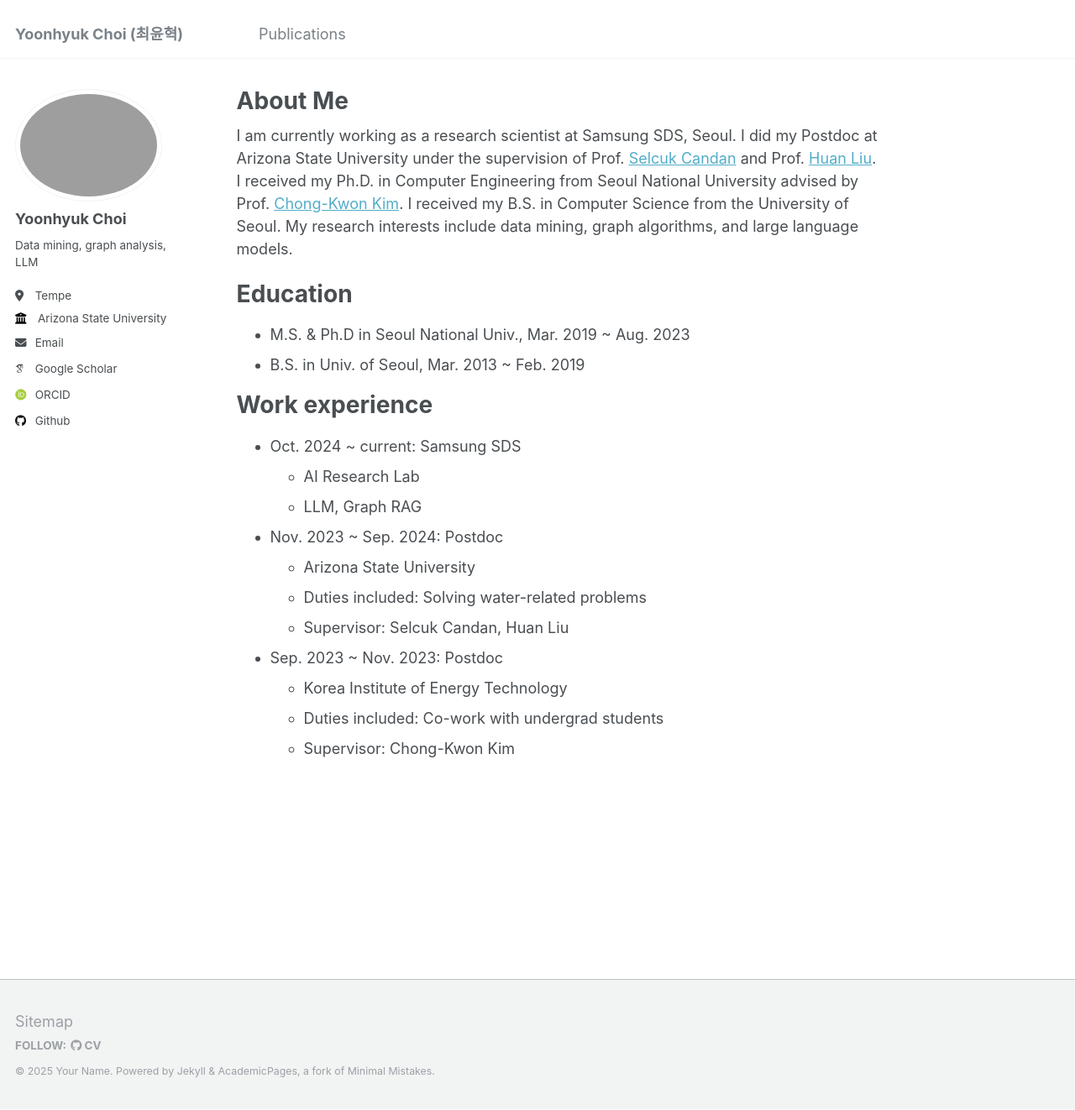
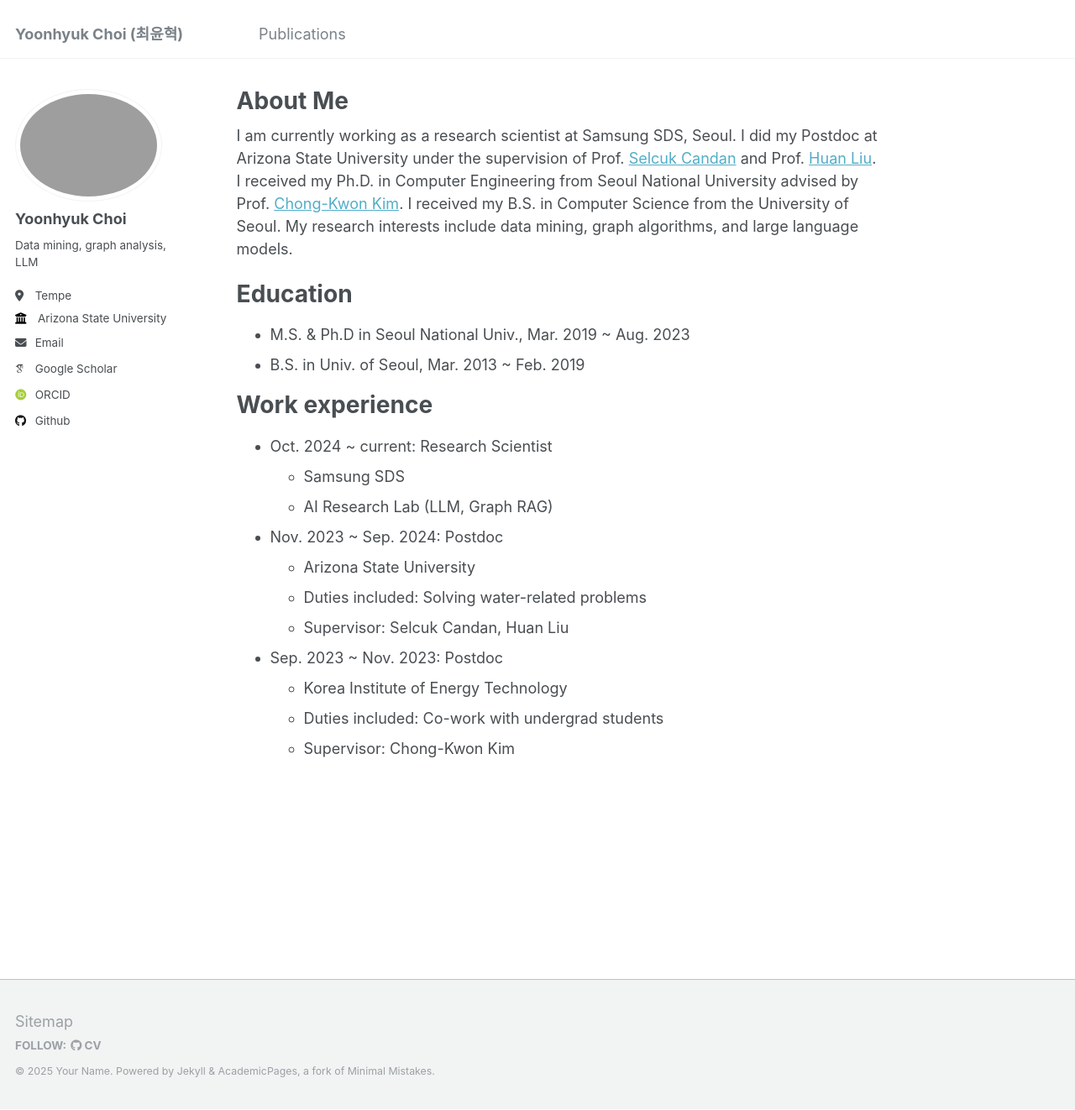
Before and after one commit to ChoiYoonHyuk/ChoiYoonHyuk.github.io, a Jekyll site: the page built from _pages/about.md, in a window 1280 px wide and 1322 px high. Shown: the whole window at 84% size. Built offline with Jekyll 4.4.1, drawn with Linux system fonts in a browser that asks for light colours; some web fonts are replaced.

Commit message:
Update about.md

```diff
--- a/_pages/about.md
+++ b/_pages/about.md
@@ -17,9 +17,9 @@ Education
 
 Work experience
 ======
-* Oct. 2024 ~ current: Samsung SDS
-  * AI Research Lab
-  * LLM, Graph RAG
+* Oct. 2024 ~ current: Research Scientist
+  * Samsung SDS
+  * AI Research Lab (LLM, Graph RAG)
 
 * Nov. 2023 ~ Sep. 2024: Postdoc
   * Arizona State University
```
